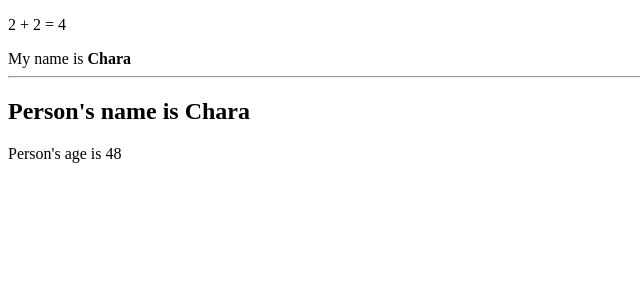
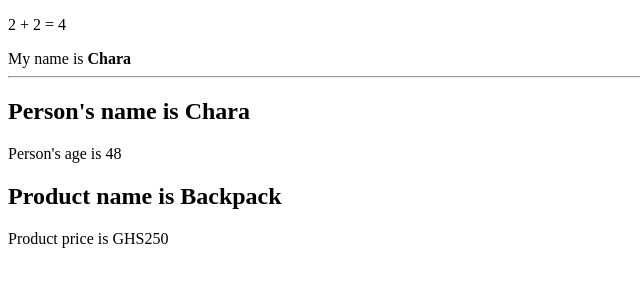
Before and after one commit to CharaD7/ReactGuide, a React (Vite) app: page / in a window 1280 px wide. Shown: the top 300 px of the page, without its empty margins (0-640 px from the left). Built offline with nearby package versions, Linux system fonts and the light colour scheme.

Commit message:
Registered and rendered the Product component

```diff
--- a/src/App.jsx
+++ b/src/App.jsx
@@ -1,4 +1,5 @@
 import Person from "./components/Person";
+import Product from "./components/Product";
 
 const App = () => {
 	const myName = "Chara";
@@ -10,6 +11,7 @@ const App = () => {
 			My name is <strong>{ myName }</strong>
 			<hr />
 			<Person name={myName} age={age} />
+			<Product name="Backpack" price="GHS250" />
 		</section>
   )
 }
```
